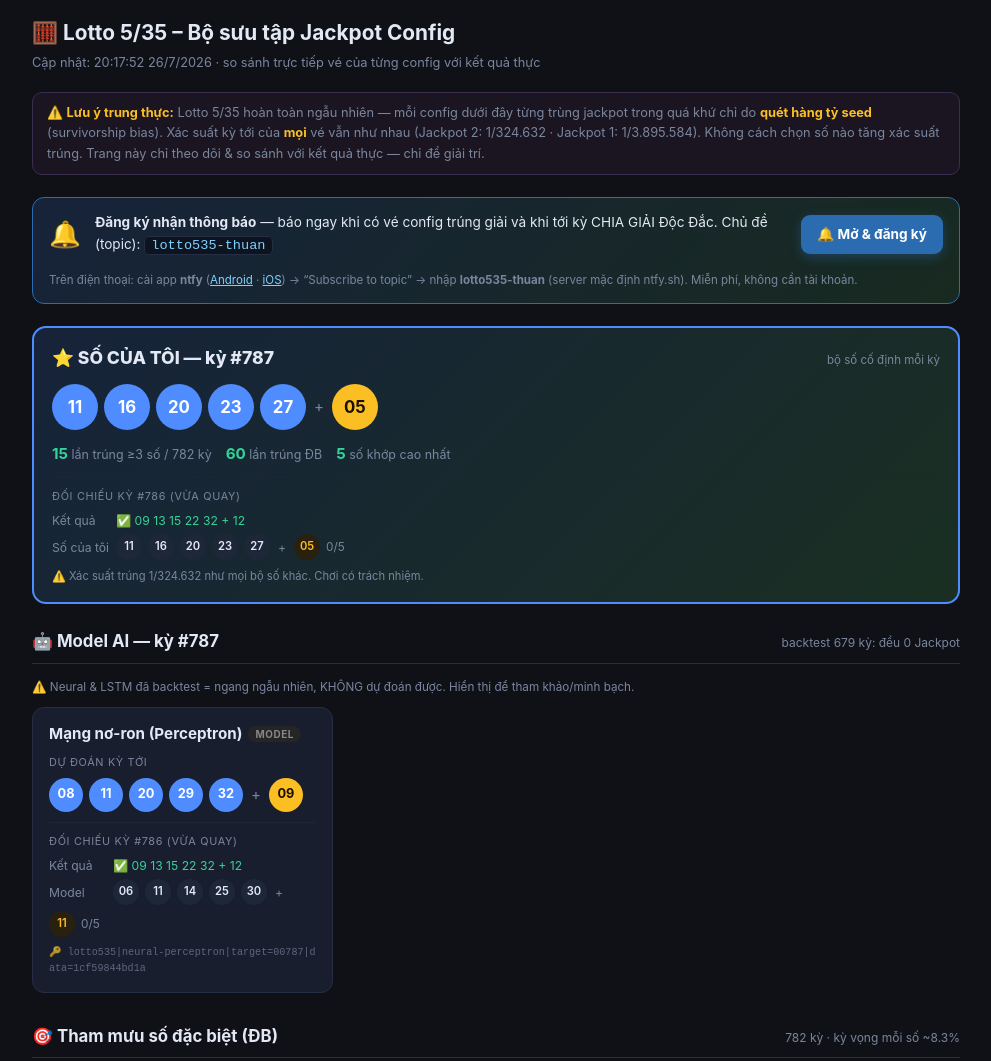
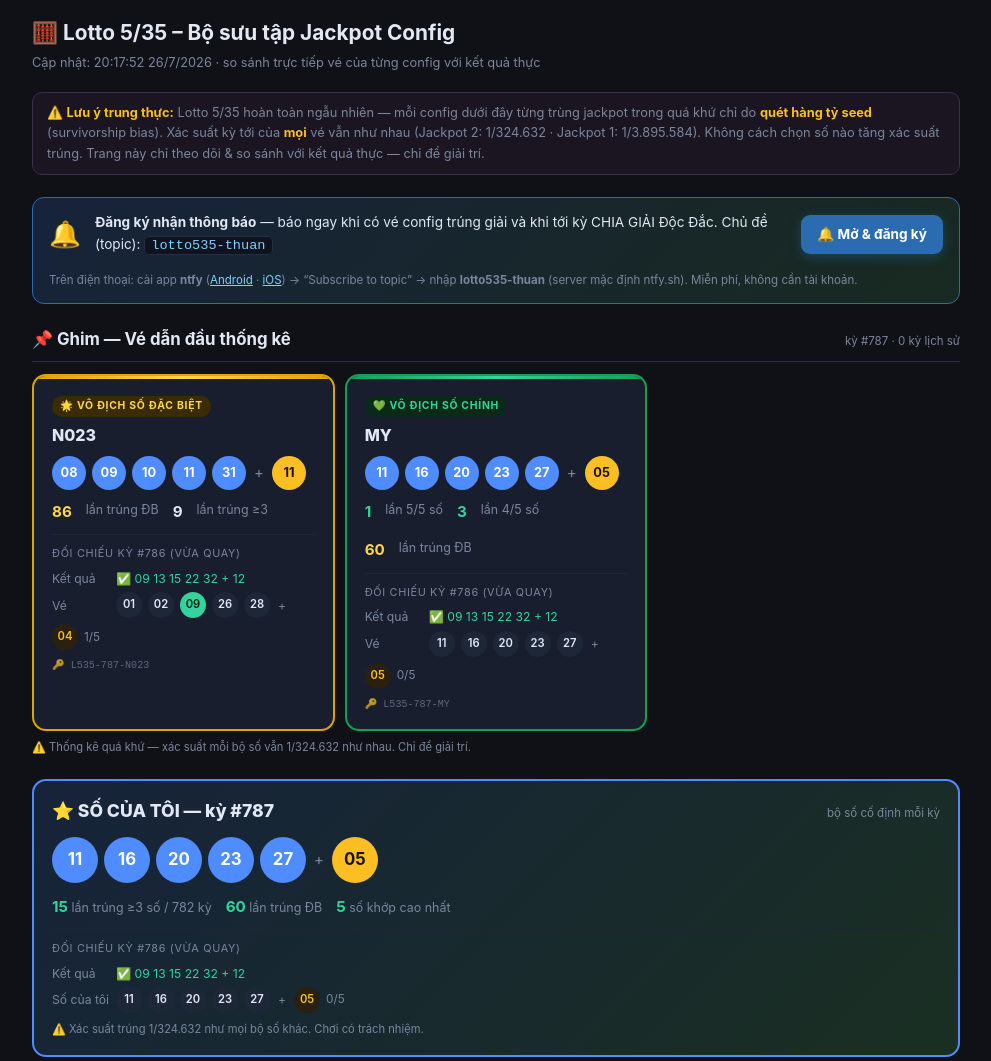
Before and after one commit to thuantn005/v5, a plain HTML site: page docs/index.html in a window 1280 px wide. Shown: the top 1061 px of the page, without its empty margins (144-1135 px from the left). Drawn offline with Linux system fonts and the light colour scheme.

Commit message:
feat: ghim vé dẫn đầu ĐB và số chính lên đầu trang

```diff
--- a/docs/index.html
+++ b/docs/index.html
@@ -190,6 +190,42 @@ h1 { font-size: 1.3rem; font-weight: 700; margin-bottom: 4px; }
   margin-top:8px; word-break:break-all; opacity:.7; }
 .mp-no-data { color:var(--muted); font-size:.82rem; padding:16px 0; }
 
+
+/* ── Pinned champion tickets ── */
+#pinned-champions { margin-bottom: 22px; }
+.pin-head {
+  display:flex; align-items:baseline; justify-content:space-between; flex-wrap:wrap;
+  gap:4px 12px; margin-bottom:12px;
+  border-bottom:1px solid var(--border); padding-bottom:8px;
+}
+.pin-title { font-size:1.05rem; font-weight:700; }
+.pin-grid  { display:grid; grid-template-columns:repeat(auto-fill,minmax(270px,1fr)); gap:10px; }
+.pin-card  {
+  background:var(--card); border-radius:14px; padding:16px 18px;
+  position:relative; overflow:hidden;
+}
+.pin-card.sp-champ { border:2px solid #e0a400; }
+.pin-card.mn-champ { border:2px solid #12a150; }
+.pin-card::before {
+  content:''; position:absolute; top:0; left:0; right:0; height:3px;
+}
+.pin-card.sp-champ::before { background: linear-gradient(90deg,#e0a400,#ffd54a,#e0a400); }
+.pin-card.mn-champ::before { background: linear-gradient(90deg,#12a150,#34d399,#12a150); }
+.pin-crown { font-size:1.5rem; margin-bottom:4px; }
+.pin-label {
+  font-size:.65rem; font-weight:700; text-transform:uppercase; letter-spacing:.07em;
+  padding:2px 8px; border-radius:999px; display:inline-block; margin-bottom:6px;
+}
+.pin-label.sp { background:#3a2c00; color:#ffd54a; }
+.pin-label.mn { background:#0a2a18; color:#34d399; }
+.pin-name  { font-size:1rem; font-weight:800; margin-bottom:8px; }
+.pin-balls { display:flex; gap:6px; flex-wrap:wrap; align-items:center; margin-bottom:10px; }
+.pin-stat  { display:flex; gap:14px; flex-wrap:wrap; font-size:.78rem; }
+.pin-stat b { font-size:.95rem; }
+.pin-stat .sp { color:#ffd54a; }
+.pin-stat .mn { color:#34d399; }
+.pin-trace { font-size:.63rem; color:var(--muted); font-family:monospace; margin-top:8px; opacity:.7; }
+
 </style>
 </head>
 <body>
@@ -218,6 +254,7 @@ h1 { font-size: 1.3rem; font-weight: 700; margin-bottom: 4px; }
   </span>
 </div>
 
+<div id="pinned-champions"></div>
 <div id="my-pick"></div>
 <div id="model-predictions"></div>
 <div id="special-advice"></div>
@@ -529,6 +566,71 @@ function renderRandomTickets(rt) {
   }
 }
 
+
+// ── Ghim 2 vé vô địch lên đầu trang ─────────────────────────────────────────
+function renderPinnedChampions(rt) {
+  var host = document.getElementById('pinned-champions');
+  if (!host) return;
+  if (!rt) { host.innerHTML = ''; return; }
+
+  // Gom tất cả vé từ groups + my_pick
+  var all = [];
+  (rt.groups || []).forEach(function(g) {
+    (g.tickets || []).forEach(function(t) { all.push(t); });
+  });
+  if (rt.my_pick) all.push(rt.my_pick);
+
+  if (!all.length) { host.innerHTML = ''; return; }
+
+  // Vé trúng ĐB nhiều nhất
+  var bestSp = all.slice().sort(function(a, b) {
+    return (b.recent&&b.recent.special_hits||0) - (a.recent&&a.recent.special_hits||0);
+  })[0];
+
+  // Vé trúng số chính cao nhất (tier5 > tier4 > wins)
+  var bestMn = all.slice().sort(function(a, b) {
+    var ra = a.recent||{}, rb = b.recent||{};
+    if ((rb.tier5||0) !== (ra.tier5||0)) return (rb.tier5||0) - (ra.tier5||0);
+    if ((rb.tier4||0) !== (ra.tier4||0)) return (rb.tier4||0) - (ra.tier4||0);
+    return (rb.wins||0) - (ra.wins||0);
+  })[0];
+
+  function pinCard(t, type) {
+    var r = t.recent || {};
+    var isSp = type === 'sp';
+    var balls = (t.numbers||[]).map(function(n){ return b(n); }).join('') +
+      '<span class="plus">+</span>' + b(t.special, 'sp');
+    var labelTxt = isSp ? '🌟 Vô địch số đặc biệt' : '💚 Vô địch số chính';
+    var labelCls = isSp ? 'sp' : 'mn';
+    var statSp = '<span class="pin-stat"><b class="sp">' + (r.special_hits||0) + '</b> <span style="color:var(--muted)"> lần trúng ĐB</span></span>';
+    var statMn5 = '<span class="pin-stat"><b class="mn">' + (r.tier5||0) + '</b> <span style="color:var(--muted)"> lần 5/5 số</span></span>';
+    var statMn4 = '<span class="pin-stat"><b class="mn">' + (r.tier4||0) + '</b> <span style="color:var(--muted)"> lần 4/5 số</span></span>';
+    var statWin = '<span class="pin-stat"><b>' + (r.wins||0) + '</b> <span style="color:var(--muted)"> lần trúng ≥3</span></span>';
+    var statsHtml = isSp ? (statSp + statWin) : (statMn5 + statMn4 + statSp);
+    var trace = t.trace ? '<div class="pin-trace">🔑 ' + esc(t.trace) + '</div>' : '';
+    var name = t.name || t.id || '?';
+    return '<div class="pin-card ' + (isSp?'sp-champ':'mn-champ') + '">' +
+      '<span class="pin-label ' + labelCls + '">' + labelTxt + '</span>' +
+      '<div class="pin-name">' + esc(name) + '</div>' +
+      '<div class="pin-balls">' + balls + '</div>' +
+      '<div class="pin-stat" style="display:flex;gap:14px;flex-wrap:wrap">' + statsHtml + '</div>' +
+      compareBlock(t.last_result, true, 'Vé') +
+      trace +
+      '</div>';
+  }
+
+  var cards = '';
+  if (bestSp) cards += pinCard(bestSp, 'sp');
+  if (bestMn && bestMn !== bestSp) cards += pinCard(bestMn, 'mn');
+
+  host.innerHTML =
+    '<div class="pin-head">' +
+      '<div class="pin-title">📌 Ghim — Vé dẫn đầu thống kê</div>' +
+      '<div style="font-size:.72rem;color:var(--muted)">' + (rt.next_draw ? 'kỳ #' + esc(String(rt.next_draw)) : '') + ' · ' + (rt.recent_n||0) + ' kỳ lịch sử</div>' +
+    '</div>' +
+    '<div class="pin-grid">' + cards + '</div>' +
+    '<div style="font-size:.7rem;color:var(--muted);margin-top:8px">⚠️ Thống kê quá khứ — xác suất mỗi bộ số vẫn 1/324.632 như nhau. Chỉ để giải trí.</div>';
+}
 async function main() {
   try {
     const [j1, j2, wins, rtData] = await Promise.all([
@@ -538,6 +640,7 @@ async function main() {
       fetch('random_tickets.json?_=' + Date.now()).then(r => r.ok ? r.json() : null).catch(() => null),
     ]);
     renderPin(wins);
+    renderPinnedChampions(rtData);
     renderMyPick(rtData);
     renderModels(rtData);
     renderRandomTickets(rtData);
```
